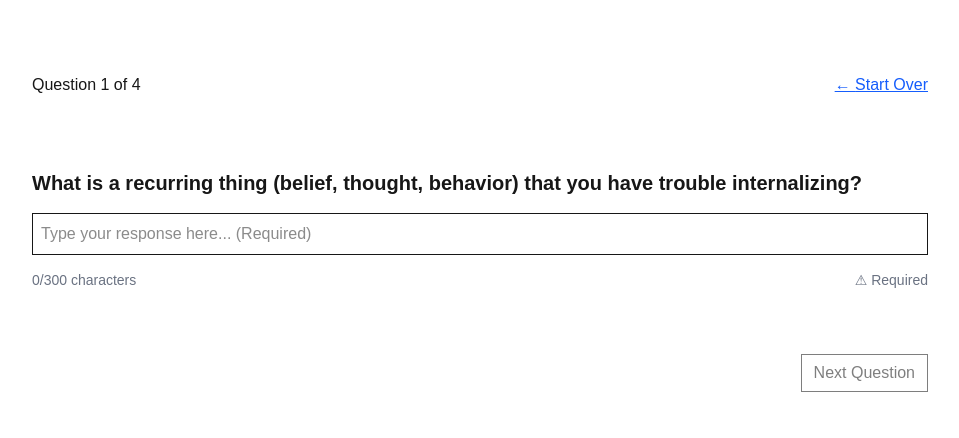
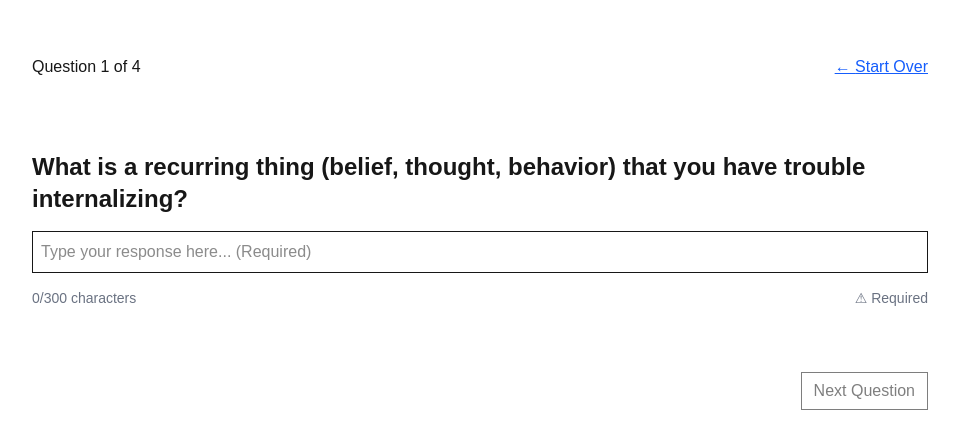
Before and after one commit to fernakr/hear-me-out, a Next.js app: page /questionnaire in a window 1280 px wide. Shown: the part 168-606 px from the top of the page, without its empty margins (160-1119 px from the left). Built offline with nearby package versions, Linux system fonts and the light colour scheme; a web font is replaced by a local one.

Commit message:
styling adjustments

```diff
--- a/src/components/Questionnaire.tsx
+++ b/src/components/Questionnaire.tsx
@@ -99,7 +99,7 @@ export default function Questionnaire() {
 
 
             <div className="lg:py-10">
-                <label className="lg:text-xl mb-3">{currentQuestion.text}</label>
+                <label className="lg:text-2xl mb-3">{currentQuestion.text}</label>
 
                 <AutoResizeTextarea
                     className="w-full border p-2"
```
